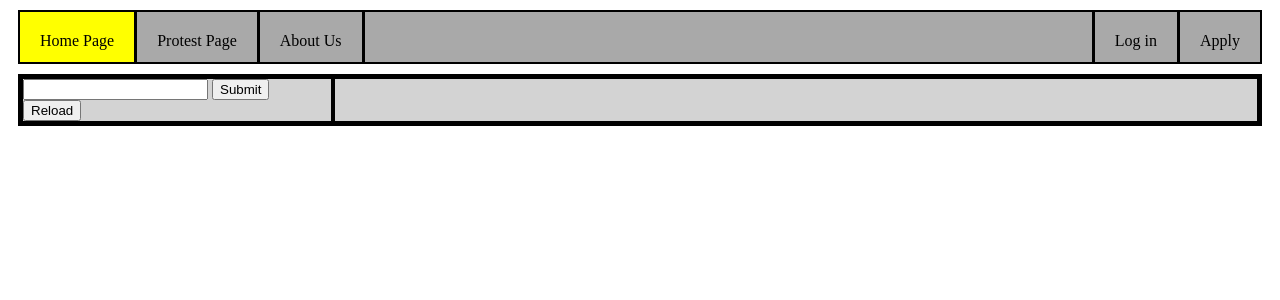
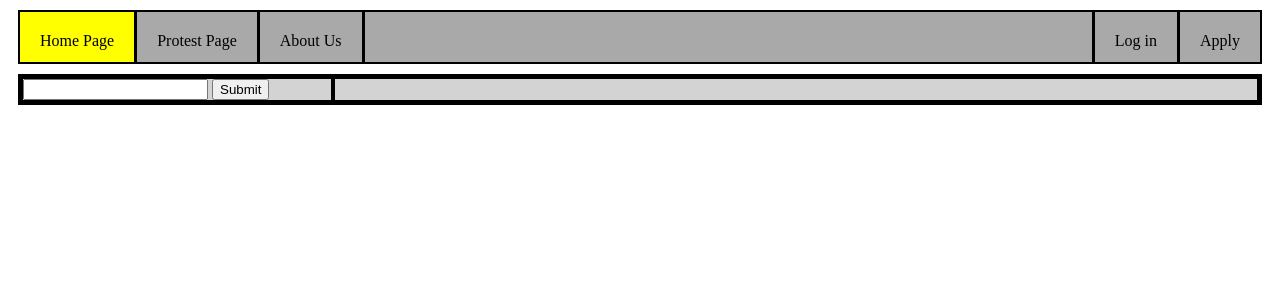
Before and after one commit to andrewocyeah/andrewocyeah.github.io, a PHP site: page / in a window 1280 px wide. Shown: the part 112-412 px from the top of the page. Run offline with PHP 8.4, Linux system fonts and the light colour scheme; data that the repository does not hold is empty.

Commit message:
removed pointless button

```diff
--- a/index.php
+++ b/index.php
@@ -66,7 +66,6 @@
           }
           echo "</div>";
         ?>
-        <button>Reload</button>
       </div>
 
       <div class="board">
```
